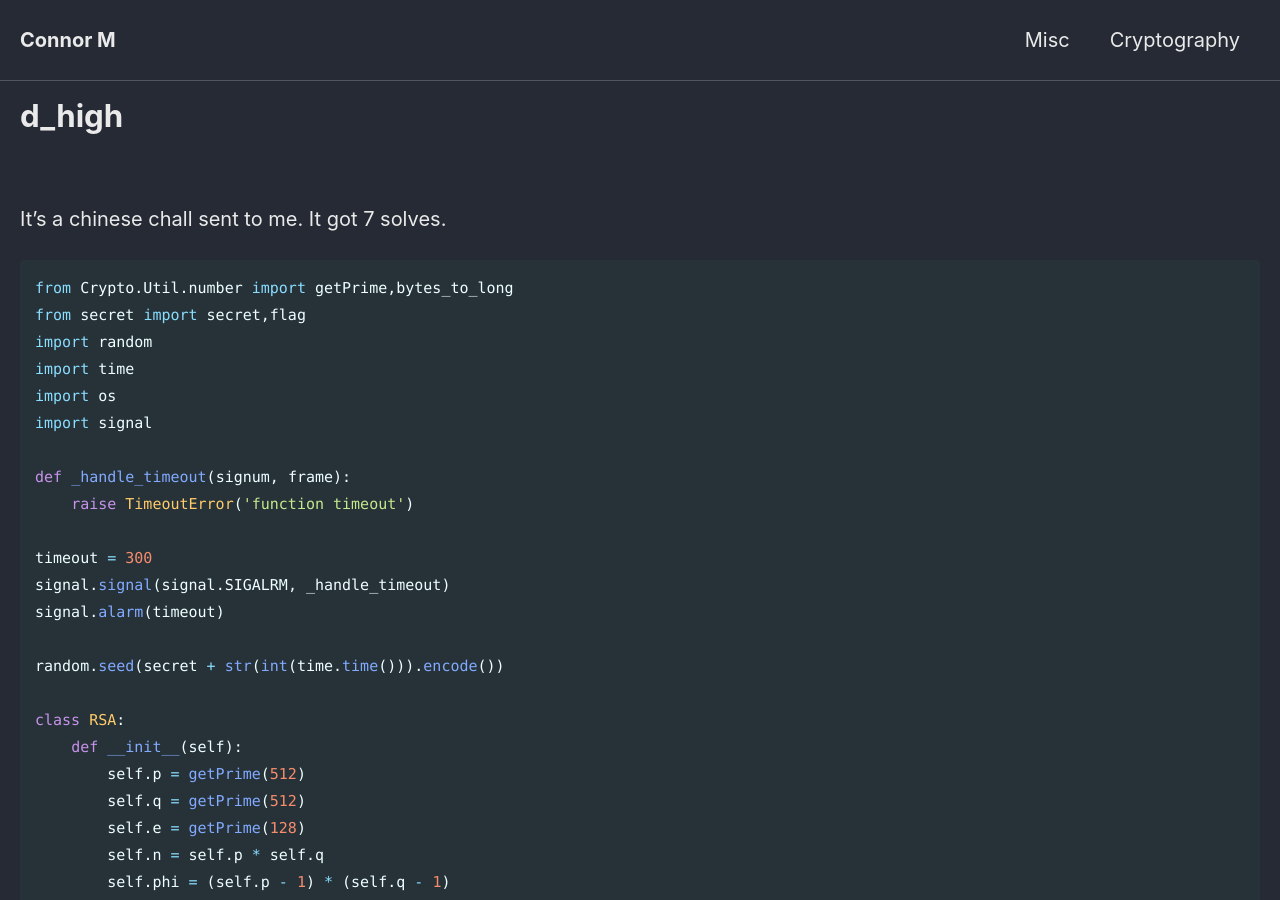
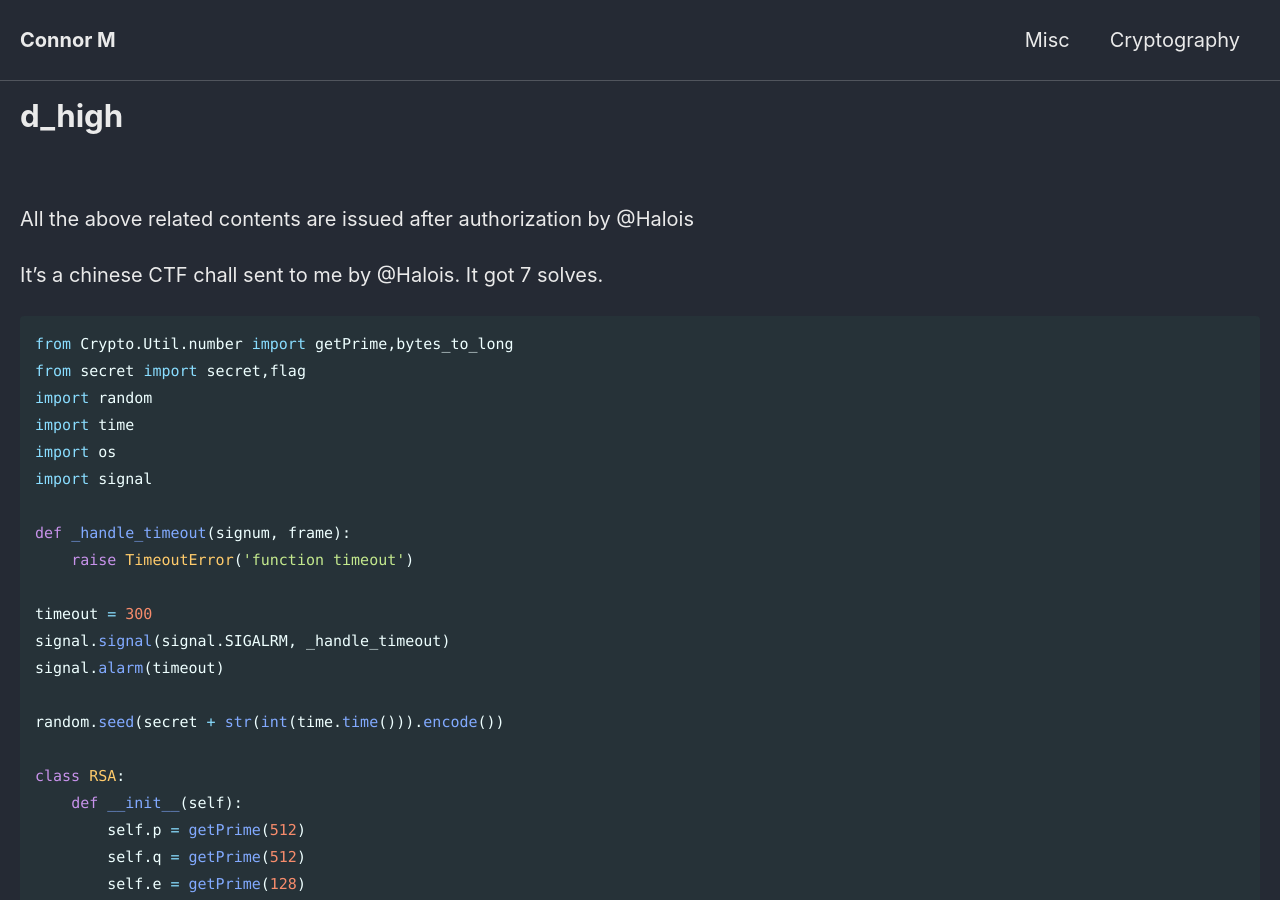
Before and after one commit to Connor-McCartney/Connor-McCartney.github.io, a Jekyll site: the page built from _pages/cryptography/small-roots/d_high.md, in a window 1280 px wide and 900 px high. Built offline with Jekyll 4.4.1, drawn with Linux system fonts in a browser that asks for light colours; cached includes are drawn as plain includes.

Commit message:
Update d_high.md

````diff
--- a/_pages/cryptography/small-roots/d_high.md
+++ b/_pages/cryptography/small-roots/d_high.md
@@ -5,7 +5,9 @@ title: d_high
 
 <br>
 
-It's a chinese chall sent to me. It got 7 solves.
+All the above related contents are issued after authorization by @Halois
+
+It's a chinese CTF chall sent to me by @Halois. It got 7 solves.
 
 ```python
 from Crypto.Util.number import getPrime,bytes_to_long
````
